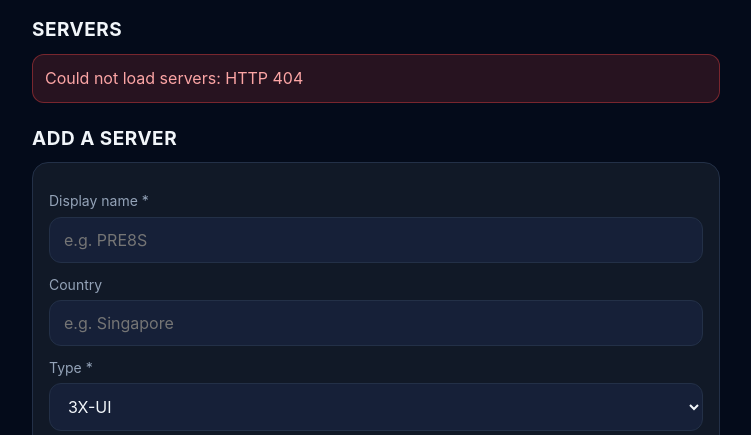
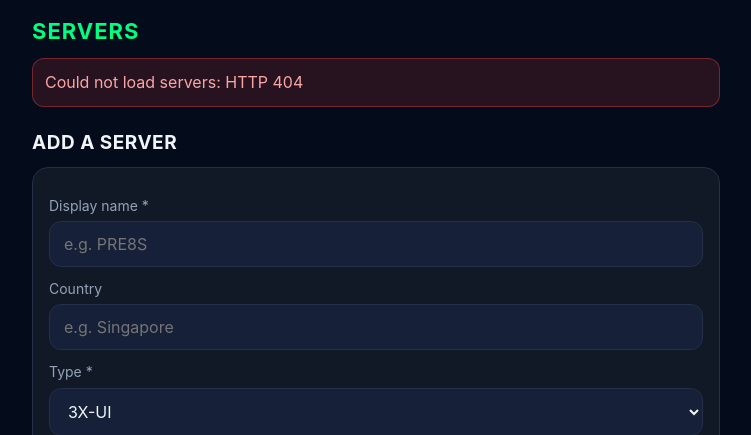
Before and after one commit to ahssoe93-wq/khp-panel, a Python web app: template templates/settings.html in a window 1280 px wide. Shown: the part 73-508 px from the top of the page, without its empty margins (264-1015 px from the left). Run offline with Jinja, Linux system fonts and the light colour scheme; the template is opened without the code that fills it, so the values that code supplies are empty.

Commit message:
KHP Panel v4: templates/settings.html

```diff
--- a/templates/settings.html
+++ b/templates/settings.html
@@ -2,7 +2,7 @@
 {% set nav='settings' %}
 {% block title %}Settings — KHP Panel{% endblock %}
 {% block content %}
-<h2 class="sec">Servers</h2>
+<h2 class="sec sec-servers">Servers</h2>
 <div id="settings-list"><div class="spin">Loading…</div></div>
 
 <h2 class="sec" id="form-title">Add a server</h2>
@@ -41,5 +41,5 @@
 </div>
 {% endblock %}
 {% block scripts %}
-<script>loadSettings();</script>
+<script>initSettings();</script>
 {% endblock %}
```
